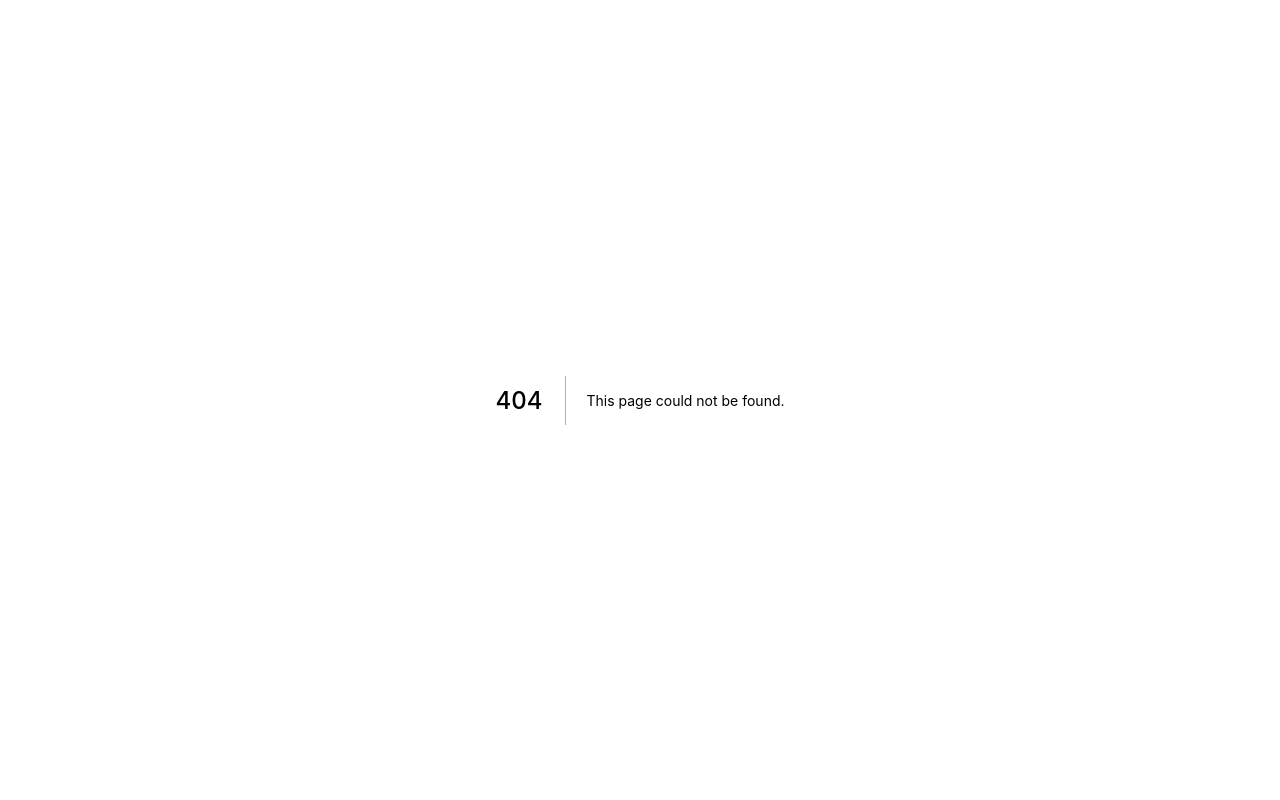
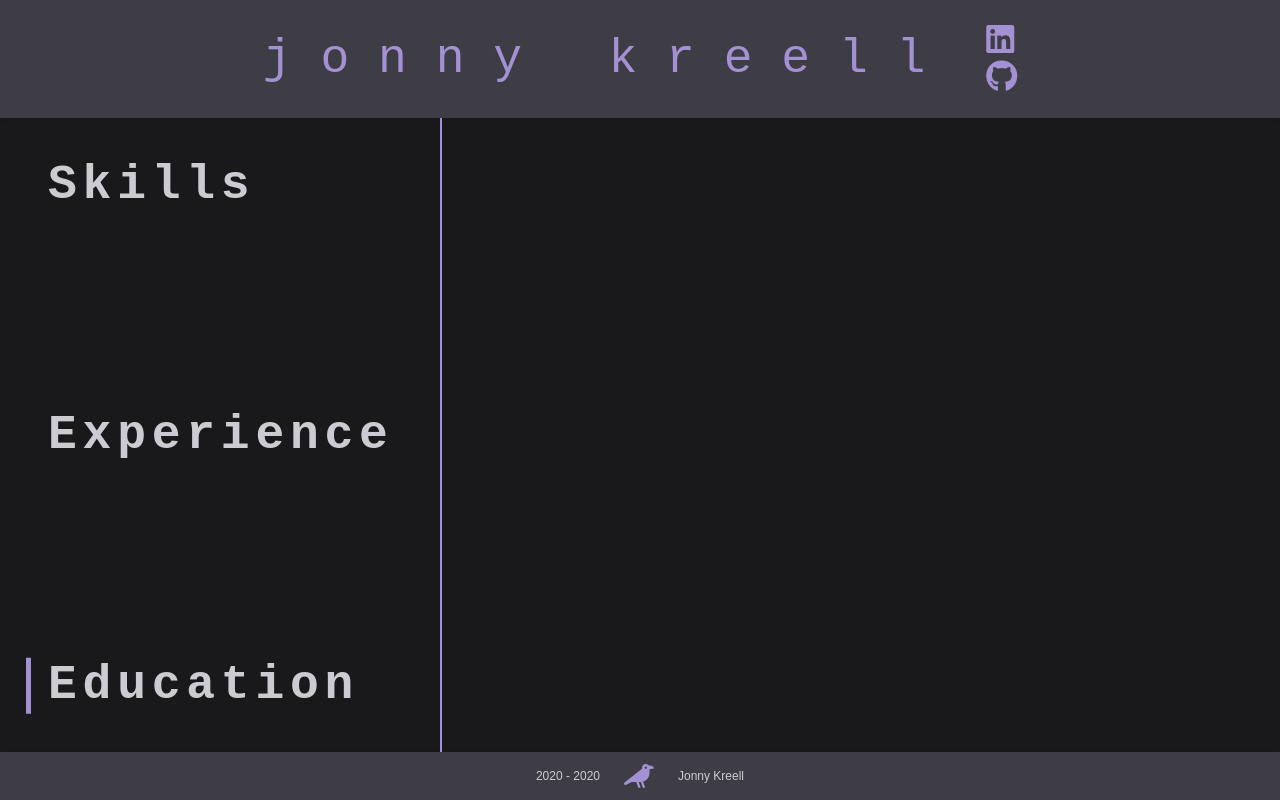
Before and after one commit to strictlyaformality/website-frontend, a Next.js app: page /education in a window 1280 px wide. Before the commit this address had no page. Built offline with nearby package versions, Linux system fonts and the light colour scheme.

Commit message:
add nav bar and favicon

```diff
--- a/components/Layout/Layout.css
+++ b/components/Layout/Layout.css
@@ -42,6 +42,7 @@
 }
 
 .layout-root__main {
+    display: flex;
     flex: 1;
     overflow-y: auto;
 
--- a/components/Layout/index.tsx
+++ b/components/Layout/index.tsx
@@ -2,6 +2,7 @@ import React from 'react';
 import Head from 'next/head';
 
 import './Layout.css';
+import SideNavigationView from 'components/SideNavigation';
 
 type Props = {
     title: string
@@ -11,7 +12,7 @@ const Layout: React.FC<Props> = props =>
     <div className={'layout-root'}>
         <Head>
             <title>{props.title}</title>
-            <link rel="icon" href="/favicon.ico" />
+            <link rel="shortcut icon" href="/favicon.ico" />
             <link href="https://fonts.googleapis.com/css2?family=Kumbh+Sans:wght@400;700&family=Source+Code+Pro:wght@400;600&display=swap" rel="stylesheet" />
         </Head>
         <header className='layout-root__header'>
@@ -30,7 +31,9 @@ const Layout: React.FC<Props> = props =>
             </div>
         </header>
         <main className='layout-root__main'>
-            {props.children}
+            <SideNavigationView>
+                {props.children}
+            </SideNavigationView>
         </main>
         <footer className='layout-root__footer'>
             <div className='sf-container layout-root__footer-text'>
--- /dev/null
+++ b/components/SideNavigation/SideNavigation.tsx
@@ -0,0 +1,34 @@
+import React from 'react';
+import Link from 'next/link';
+import { useRouter } from 'next/dist/client/router';
+import { combineClassNames } from 'styles/utilities';
+
+const SideNavigation: React.FC = props =>
+    <aside className='side-nav-view__nav'>
+        <SideNavigationItem href='/skills'>
+            Skills
+        </SideNavigationItem>
+        <SideNavigationItem href='/experience'>
+            Experience
+        </SideNavigationItem>
+        <SideNavigationItem href='/education'>
+            Education
+        </SideNavigationItem>
+    </aside>
+
+export default SideNavigation;
+
+const SideNavigationItem: React.FC<{ href: string }> = props => {
+    const router = useRouter();
+
+    const className = combineClassNames(
+        'side-nav-view__nav-item',
+        router.pathname === props.href && 'side-nav-view__nav-item--active'
+    );
+
+    return <h1 className={className}>
+        <Link href={props.href}>
+            <a>{props.children}</a>
+        </Link>
+    </h1>
+}
--- /dev/null
+++ b/components/SideNavigation/SideNavigationView.css
@@ -0,0 +1,105 @@
+.side-nav-view {
+    display: flex;
+    flex-direction: row;
+
+    flex: 1;
+}
+
+.side-nav-view__nav {
+    position: relative;
+    flex: 0.3;
+    display: flex;
+    flex-direction: column;
+    justify-content: space-between;
+
+    z-index: 1;
+}
+
+.side-nav-view__nav::after {
+    content: '';
+    position: absolute;
+    right: 0;
+    height: 100%;
+    width: 0.1rem;
+    background-color: var(--primary-color);
+}
+
+.side-nav-view__nav-item {
+    padding: 0 1em;
+
+    letter-spacing: 0.2ch;;
+    font-family: var(--serif-font);
+
+    color: var(--lightest-grey);
+}
+
+.side-nav-view__nav-item > a {
+    position: relative;
+    color: inherit;
+}
+
+.side-nav-view__nav-item:not(.side-nav-view__nav-item--active):hover > a::after {
+    --initial-width: 10%;
+    --scale-factor: 10;
+
+    content: '';
+    height: 0.1em;
+    width: var(--initial-width);
+
+    background-color: var(--primary-color);
+
+    position: absolute;
+    left: calc(50% - var(--initial-width) / 2);
+    bottom: -0.25ch;
+
+    animation-name: extend-vertically;
+    animation-duration: 500ms;
+    animation-timing-function: ease-in-out;
+    animation-fill-mode: forwards;
+}
+
+.side-nav-view__nav-item--active > a::before {
+    --initial-height: 25%;
+    --scale-factor: 4;
+
+    content: '';
+
+    height: var(--initial-height);
+    width: 0.1em;
+
+    background-color: var(--primary-color);
+
+    position: absolute;
+    left: -0.75ch;
+    top: calc(50% - var(--initial-height) / 2);
+
+    animation: extend-horizontally;
+    animation-duration: 600ms;
+    animation-timing-function: ease-in-out;
+    animation-fill-mode: forwards;
+}
+
+.side-nav-view__content {
+    flex: 1;
+    overflow-y: auto;
+}
+
+@keyframes extend-horizontally {
+    from {
+        transform: scaleY(0);
+    }
+
+    to {
+        transform: scaleY(var(--scale-factor));
+    }
+}
+
+@keyframes extend-vertically {
+    from {
+        transform: scaleX(0);
+    }
+
+    to {
+        transform: scaleX(var(--scale-factor))
+    }
+}
--- /dev/null
+++ b/components/SideNavigation/index.tsx
@@ -0,0 +1,14 @@
+import React from 'react';
+import SideNavigation from './SideNavigation';
+
+import './SideNavigationView.css';
+
+const SideNavigationView: React.FC = props =>
+    <div className='side-nav-view'>
+        <SideNavigation />
+        <div className='side-nav-view__content'>
+            {props.children}
+        </div>
+    </div>
+
+export default SideNavigationView;
--- a/next.config.js
+++ b/next.config.js
@@ -1,5 +1,12 @@
 const withCss = require('@zeit/next-css');
 module.exports = withCss({
+    redirects: async () => [
+        {
+            source: '/',
+            destination: '/skills',
+            permanent: true
+        }
+    ],
     webpack: config => {
         config.module.rules.push({
             test: /\.(woff(2)?|ttf|eot|svg)(\?v=\d+\.\d+\.\d+)?$/,
--- /dev/null
+++ b/pages/education/index.tsx
@@ -0,0 +1,9 @@
+import React from 'react';
+import Layout from 'components/Layout';
+
+const EducationPage: React.FC = props =>
+    <Layout title="Education">
+        {props.children}
+    </Layout>
+
+export default EducationPage;
--- a/styles/utilities.ts
+++ b/styles/utilities.ts
@@ -1,3 +1,3 @@
-export function combineClassNames(...classNames: Array<string | undefined | null>): string {
+export function combineClassNames(...classNames: Array<string | undefined | null | false>): string {
     return classNames.filter(cn => !!cn).join(' ');
 }
```
Also changed, not shown: components/Skills/Skills.css (+12 -8 lines), pages/experience/index.tsx (added, +9 -0 lines), pages/index.tsx (deleted, +0 -36 lines), pages/skills/index.tsx (added, +26 -0 lines), public/vercel.svg (deleted), 1 other file (tests, documents, lock files or other folders).
